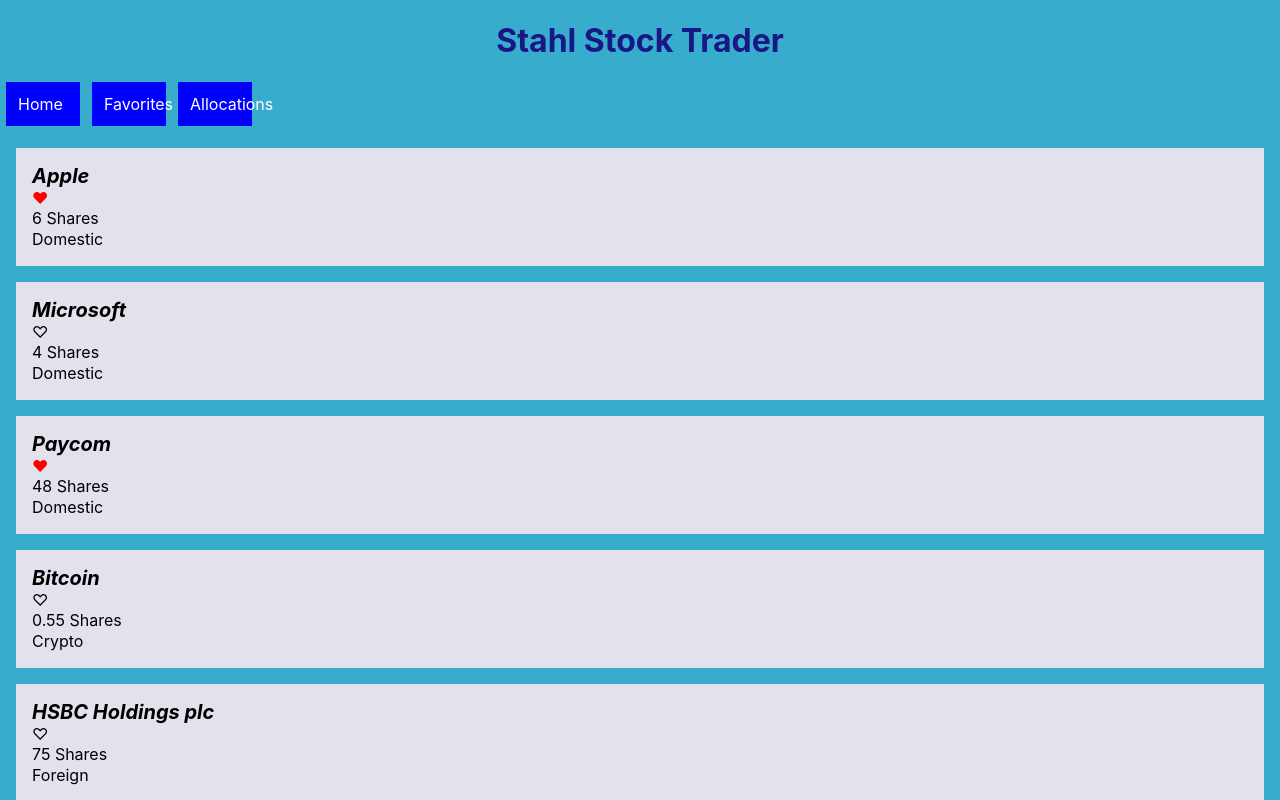
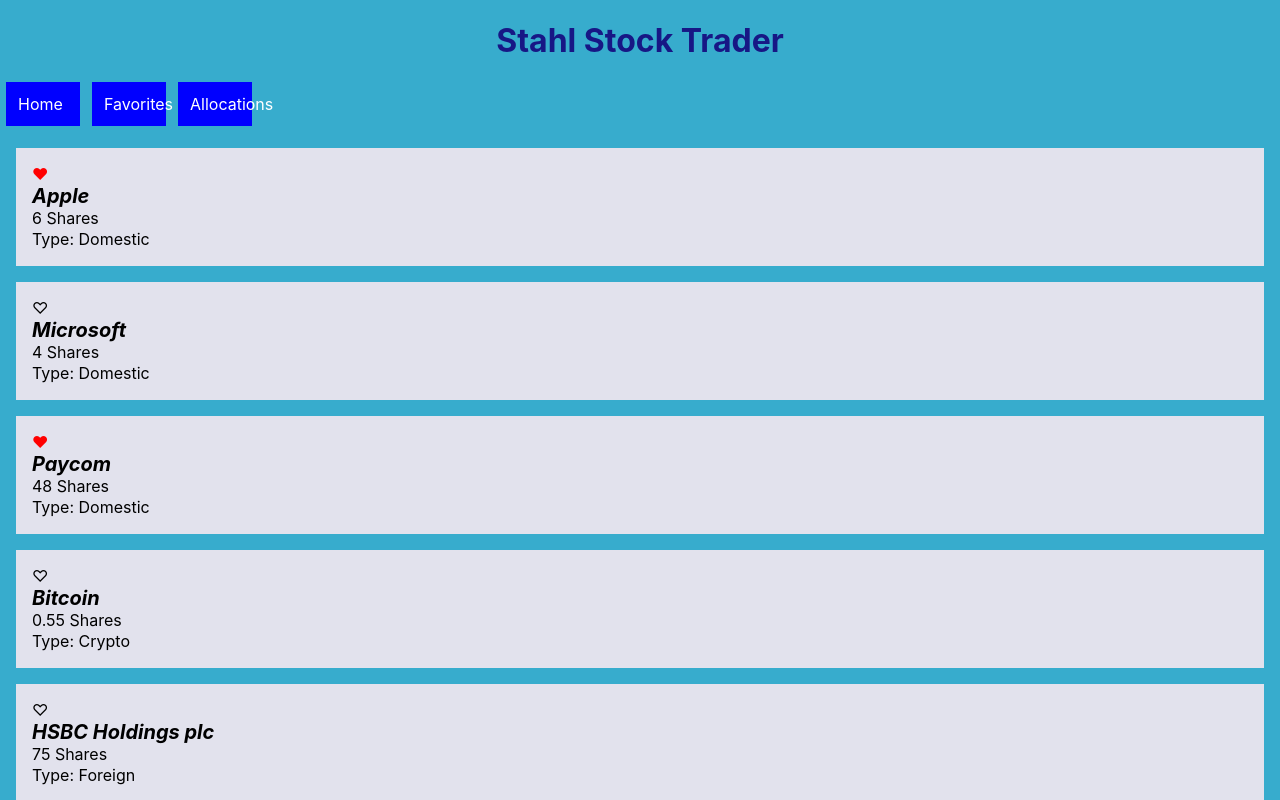
Before and after one commit to Andrewstahl/phase-2-final-project, a React (Create React App) app: page / in a window 1280 px wide. Shown: the top 800 px of the page. Built offline with nearby package versions, Linux system fonts and the light colour scheme; data requests are answered from the project's data file.

Commit message:
Adjusted formatting for stock elements on all pages

```diff
--- a/src/Components/Favorites.js
+++ b/src/Components/Favorites.js
@@ -4,7 +4,7 @@
 export default function Favorites({ stocks }) {
   const stockElements = stocks.filter(stock => stock.favorite === true).map(stock => {
     return (
-      <div className="stockElement">
+      <div className="stock-element">
         <Stock key={stock.id} stock={stock} />
       </div>
     )
--- a/src/Components/Stock.js
+++ b/src/Components/Stock.js
@@ -14,11 +14,11 @@
   return (
     <div>
       <div className="stock-title">
+        <span className={favorite ? "activated-heart" : ""}>{favorite ? "♥" : "♡"}</span>
         <h4>{name}</h4>
-        <span className={favorite ? "activated-heart" : ""}>{favorite ? "♥" : "♡"}</span>
       </div>
       <p>{totalStocks} Shares</p>
-      <p>{holdingType}</p>
+      <p>Type: {holdingType}</p>
     </div>
   )
 }
--- a/src/Components/StockList.js
+++ b/src/Components/StockList.js
@@ -4,7 +4,7 @@
 export default function StockList({ stocks }) {
   const stockElements = stocks.map(stock => {
     return (
-      <div className="stockElement">
+      <div className="stock-element">
         <Stock key={stock.id} stock={stock} />
       </div>
     )
--- a/src/index.css
+++ b/src/index.css
@@ -68,7 +68,7 @@
     monospace;
 }
 
-div.stockElement {
+div.stock-element {
   background-color:rgb(226, 226, 237);
   margin: 1em;
   /* border: 10px; */
```
